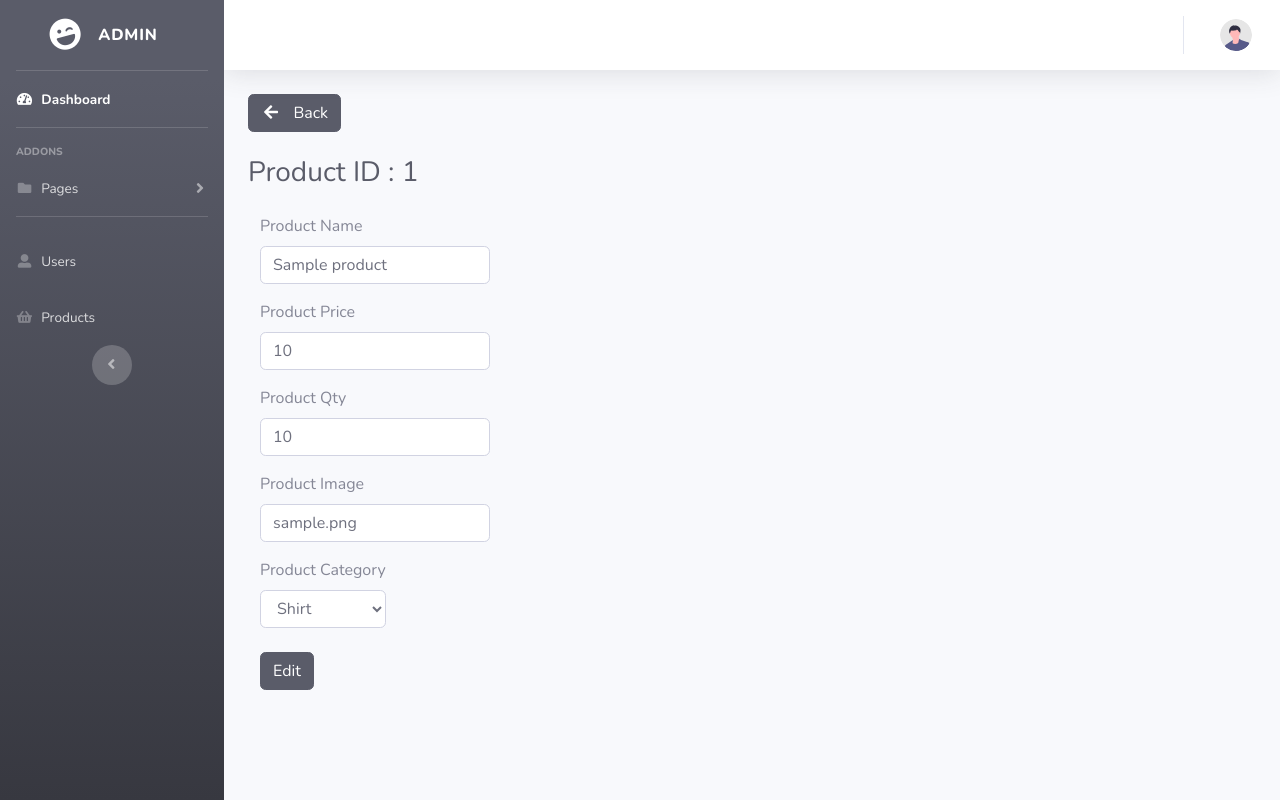
After one commit to AmirSahil/ci-login-system, a CodeIgniter app: page /database/admin/view_product/1 in a window 1280 px wide. The commit adds this page. Run offline with CodeIgniter, Linux system fonts and the light colour scheme; tables that the repository leaves empty hold one stand-in row (values such as "Sample post"); data that the repository does not hold is empty.

Commit message:
view product

```diff
--- a/application/controllers/Admin.php
+++ b/application/controllers/Admin.php
@@ -140,6 +140,14 @@ class Admin extends CI_Controller
         }
     }
 
+    public function view_product()
+    {
+        $this->load->model("Viewproduct_model");
+        $page_data['edit'] = $this->Viewproduct_model->view_products($this->uri->segment('3'));
+        $page_data['page'] = 'viewproduct';
+        $this->load->view("admin/index", $page_data);
+    }
+
     public function logout()
     {
         $this->session->sess_destroy();
--- /dev/null
+++ b/application/models/Viewproduct_model.php
@@ -0,0 +1,10 @@
+<?php
+class Viewproduct_model extends CI_Model {
+
+  function view_products($id){
+    $this->db->select('*');
+    $this->db->where("id", $id);
+    $row = $this->db->get("products");
+    return $row->row_array();
+  }
+}
--- a/application/views/admin/pages/products.php
+++ b/application/views/admin/pages/products.php
@@ -43,7 +43,8 @@
                 <td><?php echo $row->product_image; ?></td>
                 <td><?php echo $row->product_category; ?></td>
                 <td style="text-align:center"><a href="#" class="delete_data" id="<?php echo $row->id; ?>">Delete</a></td>
-                <td style="text-align:center"><a href="<?php echo base_url();?>Admin/update_data/<?php echo $row->id;?>">Edit</a>
+                <td style="text-align:center"><a href="<?php echo base_url();?>admin/update_data/<?php echo $row->id;?>">Edit</a>
+                <td style="text-align:center"><a href="<?php echo base_url();?>admin/view_product/<?php echo $row->id;?>">View</a></td>
             </tr>
         <?php
             }
@@ -59,4 +60,3 @@
         </table>
     </div>
     </div>
-<!-- /.container-fluid -->
--- /dev/null
+++ b/application/views/admin/pages/viewproduct.php
@@ -0,0 +1,76 @@
+
+    <div class="d-sm-flex align-items-center justify-content-between mb-4 pl-4">
+    <a class="btn btn-dark btn-md float-right" href="<?php echo base_url();?>admin/products">
+        <i class="fas fa-fw fa-arrow-left"></i>
+        <span> &nbsp; Back</span>
+    </a>
+    </div>
+    <?php extract($edit);?>
+    <div class="d-sm-flex align-items-center justify-content-between mb-2 pl-4">
+        <h1 class="h3 mb-0 text-gray-800">Product ID : <?php echo $id;?></h1>
+    </div>
+
+    <form method="post" class="pl-5" action="<?php echo base_url()?>Admin/update/<?php echo $id;?>">
+        <div class="form-group row pr-5">
+            <?php
+                if($this->uri->segment(3) == "inserted"){
+                    echo '<p class="text-success">Data Inserted</p>';
+                }
+                if($this->uri->segment(2) == "updated")
+                {
+                echo '<p class="text-success">Data Updated</p>';
+                }
+            ?>
+        </div>
+        <div class="form-group row pr-5">
+            <div class="col-xs-6">
+                <label for="pname">Product Name</label>
+                <input type="text" class="form-control" placeholder="Product Name" value="<?php echo $product_name;?>" name="pname">
+                <span class="text-danger"><?php echo form_error("pname");?></span>
+            </div>
+        </div>
+        <div class="form-group row pr-5">
+            <div class="col-xs-6">
+                <label for="pprice">Product Price</label>
+                <input type="text" class="form-control" placeholder="Product Price" value="<?php echo $product_price;?>" name="pprice">
+                <span class="text-danger"><?php echo form_error("pprice");?></span>
+            </div>
+        </div>
+        <div class="form-group row pr-5">
+            <div class="col-xs-6">
+                <label for="pqty">Product Qty</label>
+                <input type="text" class="form-control" placeholder="Enter Quantity" value="<?php echo $product_qty;?>" name="pqty">
+                <span class="text-danger"><?php echo form_error("pqty");?></span>
+            </div>
+        </div>
+        <div class="form-group row pr-5">
+            <div class="col-xs-6">
+                <label for="pimage">Product Image</label>
+                <input type="text" class="form-control" placeholder="Enter Image" value="<?php echo $product_image;?>" name="pimage">
+            </div>
+        </div>
+        <!-- <div class="form-group row pr-5">
+            <div class="col-xs-6">
+                <label for="pcategory">Product Category</label>
+                <input type="text" class="form-control" placeholder="Enter Category" name="pcategory">
+            </div>
+        </div> -->
+        <div class="form-group row pr-5">
+            <div class="col-xs-6">
+                <label for="pcategory">Product Category</label>
+                <select class="form-control" <?php echo $product_category;?> name="pcategory">
+                    <option>Shirt</option>
+                    <option>Pant</option>
+                    <option>Shorts</option>
+                    <option>T-Shirt</option>
+                    <option>Shoes</option>
+                    <option>Socks</option>
+                    <option>Others</option>
+                </select>
+            </div>
+        </div>
+        <div class="form-group row pr-5 pt-2">
+            <div class="col-xs-6">
+                <input type="submit" class="btn btn-dark btn-md" name="upload" value="Edit"/>
+            </div>
+        </div>
--- a/index.php
+++ b/index.php
@@ -53,7 +53,7 @@
  *
  * NOTE: If you change these, also change the error_reporting() code below
  */
-	define('ENVIRONMENT', isset($_SERVER['CI_ENV']) ? $_SERVER['CI_ENV'] : 'production');
+	define('ENVIRONMENT', isset($_SERVER['CI_ENV']) ? $_SERVER['CI_ENV'] : 'development');
 
 /*
  *---------------------------------------------------------------
```
Also changed, not shown: application/models/Products_model.php (+7 -0 lines).
